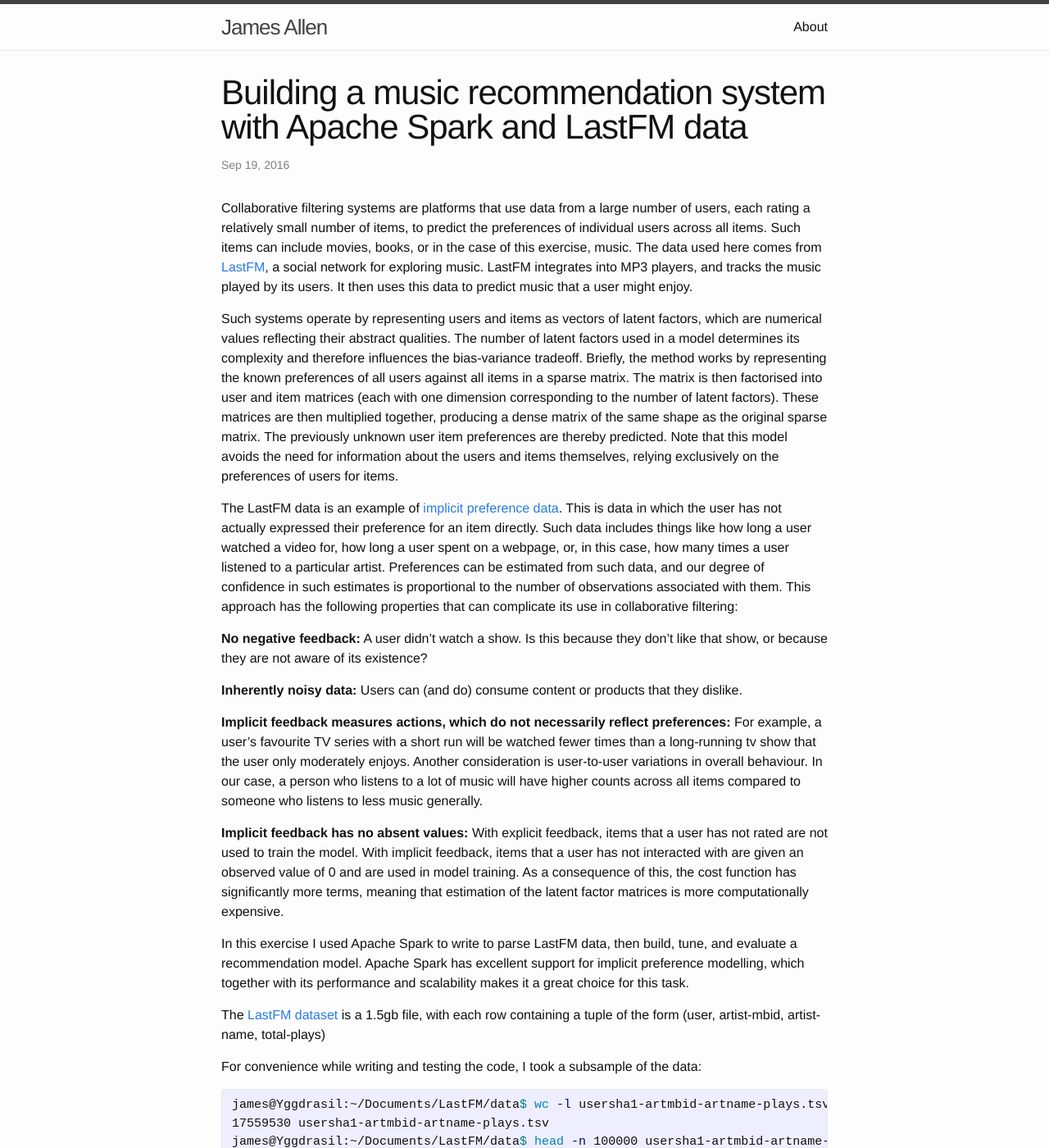
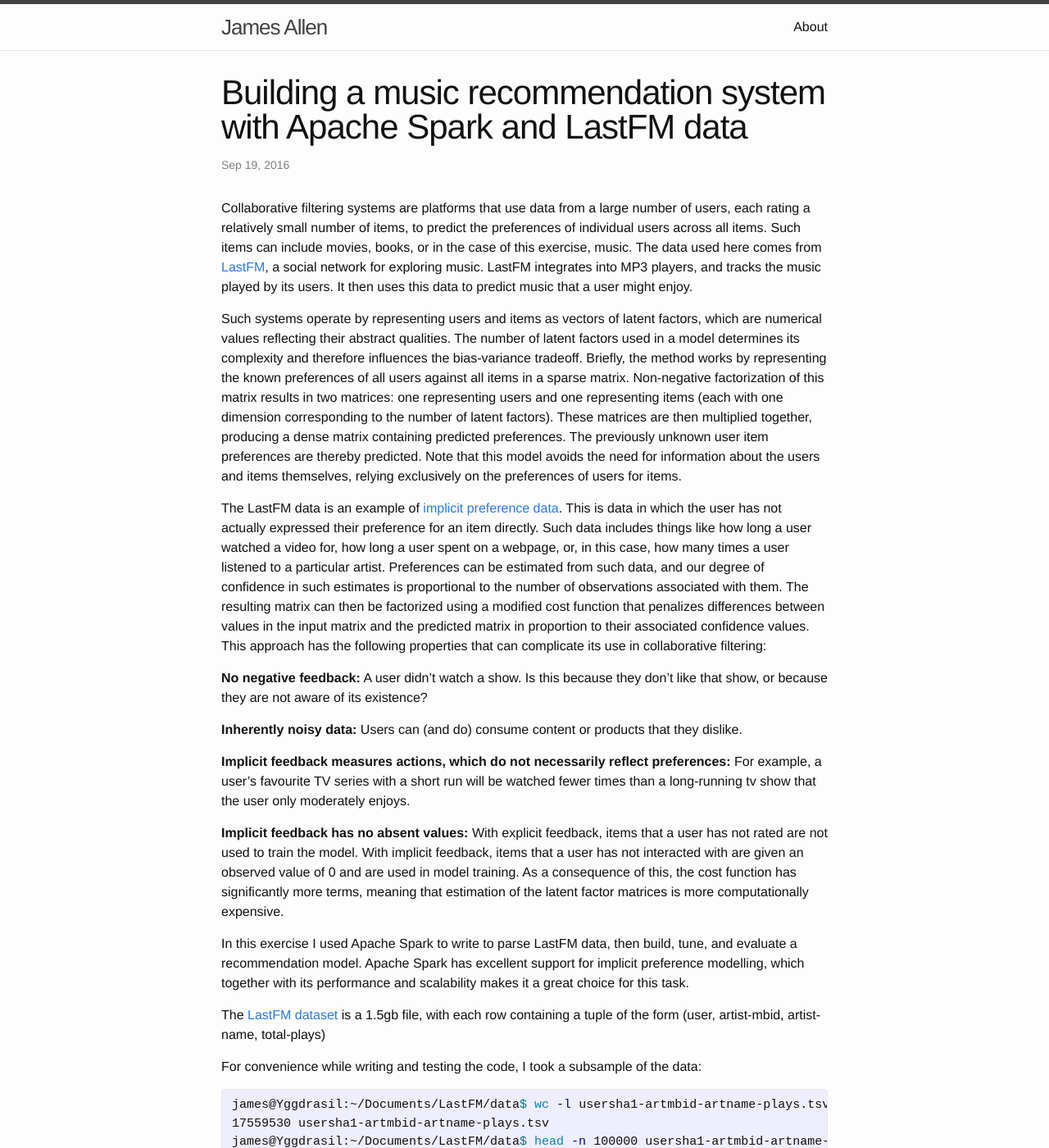
Before and after one commit to jlln/jlln.github.io, a Jekyll site: the page built from _posts/2016-09-19-lastfm.markdown, in a window 1280 px wide and 1400 px high. Shown: the whole window at 82% size. Built offline with Jekyll 4.4.1, drawn with Linux system fonts in a browser that asks for light colours; formulas are drawn with MathJax 3.

Commit message:
Update 2016-09-19-lastfm.markdown

```diff
--- a/_posts/2016-09-19-lastfm.markdown
+++ b/_posts/2016-09-19-lastfm.markdown
@@ -9,15 +9,15 @@
 Collaborative filtering systems are platforms that use data from a large number of users, each rating a relatively small number of items, to predict the preferences of individual users across all items. Such items can include movies, books, or in the case of this exercise, music. The data used here comes from [LastFM](http://www.last.fm/), a social network for exploring music. LastFM integrates into MP3 players, and tracks the music played by its users. It then uses this data to predict music that a user might enjoy.
 
 
-Such systems operate by representing users and items as vectors of latent factors, which are numerical values reflecting their abstract qualities. The number of latent factors used in a model determines its complexity and therefore influences the bias-variance tradeoff. Briefly, the method works by representing the known preferences of all users against all items in a sparse matrix. The matrix is then factorised into user and item matrices (each with one dimension corresponding to the number of latent factors). These matrices are then multiplied together, producing a dense matrix of the same shape as the original sparse matrix. The previously unknown user item preferences are thereby predicted. Note that this model avoids the need for information about the users and items themselves, relying exclusively on the preferences of users for items.
+Such systems operate by representing users and items as vectors of latent factors, which are numerical values reflecting their abstract qualities. The number of latent factors used in a model determines its complexity and therefore influences the bias-variance tradeoff. Briefly, the method works by representing the known preferences of all users against all items in a sparse matrix. Non-negative factorization of this matrix results in two matrices: one representing users and one representing items (each with one dimension corresponding to the number of latent factors). These matrices are then multiplied together, producing a dense matrix containing predicted preferences. The previously unknown user item preferences are thereby predicted. Note that this model avoids the need for information about the users and items themselves, relying exclusively on the preferences of users for items.
 
-The LastFM data is an example of [implicit preference data](http://yifanhu.net/PUB/cf.pdf). This is data in which the user has not actually expressed their preference for an item directly. Such data includes things like how long a user watched a video for, how long a user spent on a webpage, or, in this case, how many times a user listened to a particular artist. Preferences can be estimated from such data, and our degree of confidence in such estimates is proportional to the number of observations associated with them. This approach has the following properties that can complicate its use in collaborative filtering:
+The LastFM data is an example of [implicit preference data](http://yifanhu.net/PUB/cf.pdf). This is data in which the user has not actually expressed their preference for an item directly. Such data includes things like how long a user watched a video for, how long a user spent on a webpage, or, in this case, how many times a user listened to a particular artist. Preferences can be estimated from such data, and our degree of confidence in such estimates is proportional to the number of observations associated with them. The resulting matrix can then be factorized using a modified cost function that penalizes differences between values in the input matrix and the predicted matrix in proportion to their associated confidence values.  This approach has the following properties that can complicate its use in collaborative filtering:
 
 <b>No negative feedback:</b> A user didn’t watch a show. Is this because they don’t like that show, or because they are not aware of its existence?
 
 <b>Inherently noisy data:</b> Users can (and do) consume content or products that they dislike.
 
-<b>Implicit feedback measures actions, which do not necessarily reflect preferences:</b> For example, a user’s favourite TV series with a short run will be watched fewer times than a long-running tv show that the user only moderately enjoys. Another consideration is user-to-user variations in overall behaviour. In our case, a person who listens to a lot of music will have higher counts across all items compared to someone who listens to less music generally.
+<b>Implicit feedback measures actions, which do not necessarily reflect preferences:</b> For example, a user’s favourite TV series with a short run will be watched fewer times than a long-running tv show that the user only moderately enjoys.
 
 <b>Implicit feedback has no absent values:</b> With explicit feedback, items that a user has not rated are not used to train the model. With implicit feedback, items that a user has not interacted with are given an observed value of 0 and are used in model training. As a consequence of this, the cost function has significantly more terms, meaning that estimation of the latent factor matrices is more computationally expensive.
 
```
